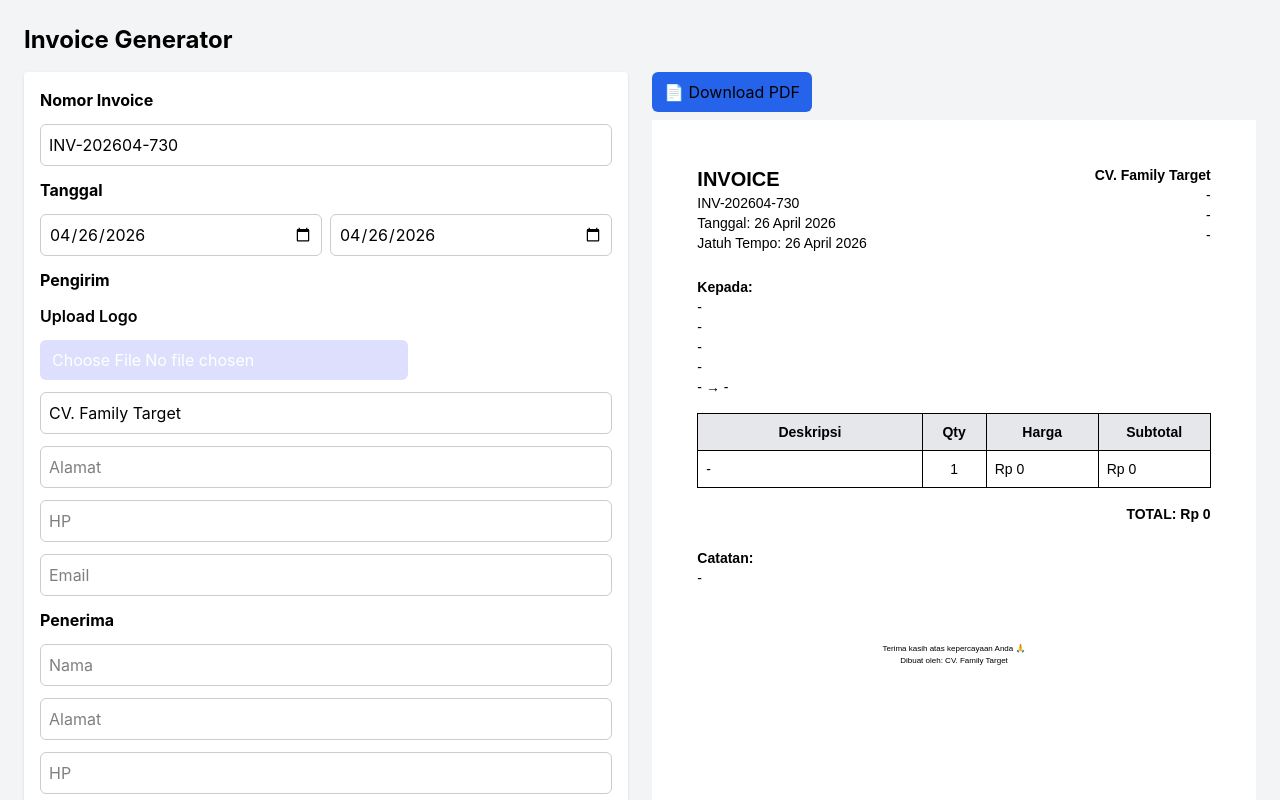
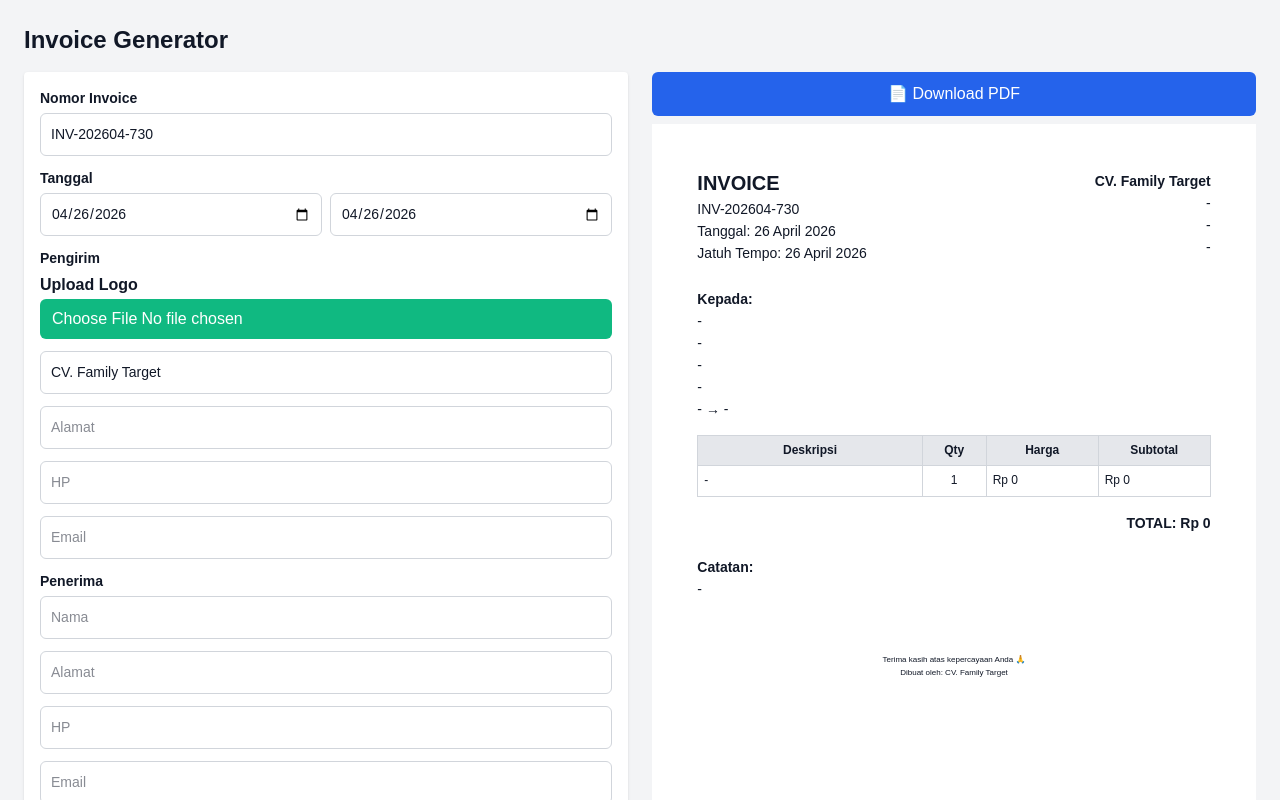
Before and after one commit to rahmatfantastik07/invoice-app, a Next.js app: page / in a window 1280 px wide. Shown: the top 800 px of the page. Built offline with nearby package versions, Linux system fonts and the light colour scheme.

Commit message:
Update globals.css

```diff
--- a/app/globals.css
+++ b/app/globals.css
@@ -1,30 +1,140 @@
 @import "tailwindcss";
 
-/* SAFE COLOR (hindari error lab) */
-* {
-  color: #000;
+/* RESET DASAR */
+*,
+*::before,
+*::after {
+  box-sizing: border-box;
 }
 
-/* COMPONENT */
+/* BODY */
+body {
+  margin: 0;
+  font-family: Arial, sans-serif;
+  background: #f3f4f6;
+  color: #111827; /* lebih halus dari #000 */
+}
+
+/* INPUT */
 .input {
-  border: 1px solid #ccc;
-  padding: 8px;
+  border: 1px solid #d1d5db;
+  padding: 10px;
   width: 100%;
   border-radius: 6px;
+  font-size: 14px;
+  outline: none;
+  transition: 0.2s;
 }
 
+.input:focus {
+  border-color: #2563eb;
+  box-shadow: 0 0 0 1px #2563eb;
+}
 
+/* BUTTON PRIMARY */
+.btn {
+  background: #2563eb;
+  color: #fff; /* FIX kontras */
+  padding: 10px 12px;
+  border-radius: 6px;
+  cursor: pointer;
+  width: 100%;
+  transition: 0.2s;
+}
 
+.btn:hover {
+  background: #1d4ed8;
+}
+
+/* BUTTON SECONDARY */
 .btn2 {
-  background: #01e2;
-  color: white;
+  background: #10b981;
+  color: #fff;
   padding: 8px 12px;
   border-radius: 6px;
+  cursor: pointer;
+  width: 100%;
+  transition: 0.2s;
 }
 
-.btn {
-  background: #2563eb;
-  color: black;
-  padding: 8px 12px;
-  border-radius: 6px;
+.btn2:hover {
+  background: #059669;
 }
+
+/* FORM CONTAINER */
+.form-box {
+  background: #fff;
+  padding: 16px;
+  border-radius: 8px;
+  box-shadow: 0 2px 6px rgba(0,0,0,0.05);
+}
+
+/* GRID RESPONSIVE */
+.invoice-grid {
+  display: grid;
+  grid-template-columns: 1fr;
+  gap: 16px;
+  max-width: 1200px;
+  margin: auto;
+  padding: 10px;
+}
+
+@media (min-width: 768px) {
+  .invoice-grid {
+    grid-template-columns: 1fr 1fr;
+  }
+}
+
+/* PREVIEW WRAPPER */
+.preview-wrapper {
+  display: flex;
+  justify-content: center;
+  overflow-x: auto;
+}
+
+/* SCALE UNTUK MOBILE */
+.preview-scale {
+  transform-origin: top center;
+}
+
+/* Tablet */
+@media (max-width: 768px) {
+  .preview-scale {
+    transform: scale(0.65);
+  }
+}
+
+/* Android kecil */
+@media (max-width: 480px) {
+  .preview-scale {
+    transform: scale(0.5);
+  }
+}
+
+/* TABLE */
+table {
+  width: 100%;
+  border-collapse: collapse;
+}
+
+th,
+td {
+  border: 1px solid #d1d5db;
+  padding: 6px;
+  font-size: 12px;
+}
+
+/* SCROLL TABLE DI MOBILE */
+.table-wrapper {
+  overflow-x: auto;
+}
+
+/* SPACING */
+h2 {
+  font-size: 14px;
+  margin-bottom: 4px;
+}
+
+p {
+  margin: 2px 0;
+}
```
